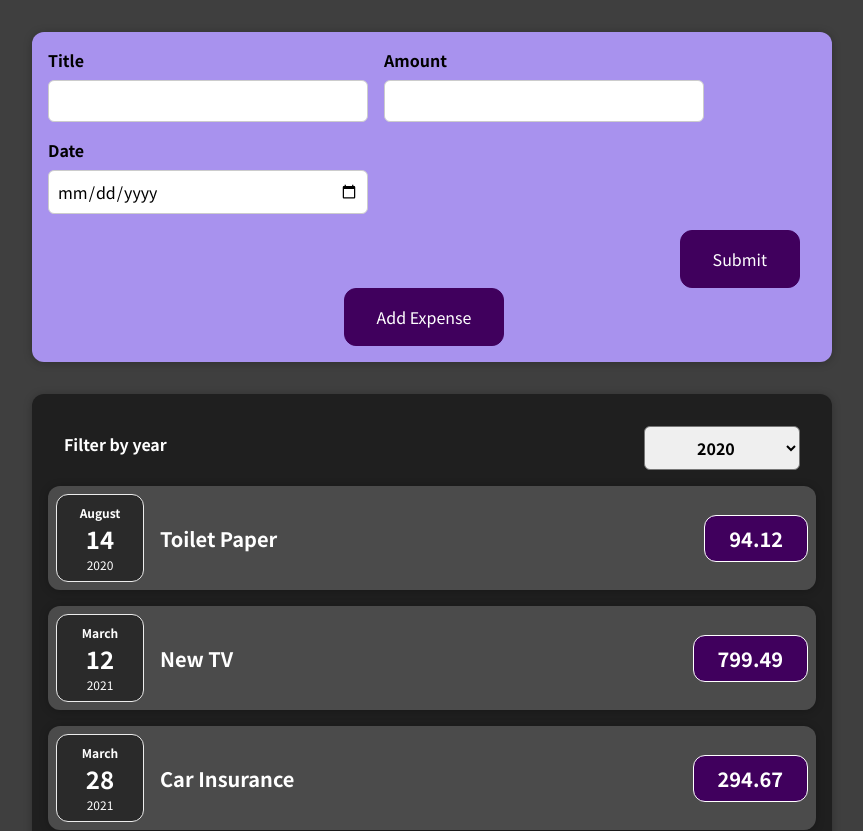
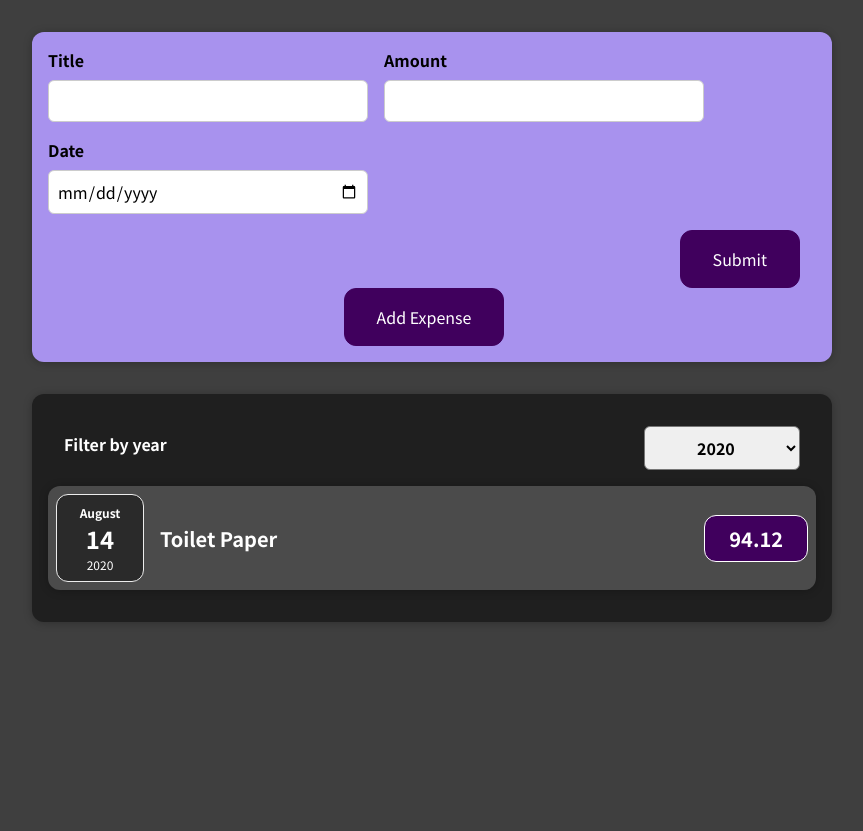
Before and after one commit to studiolaidbackanonymous/dev_reactprojects, a React (Create React App) app in the folder react_project_1/: page / in a window 1280 px wide. Shown: the top 831 px of the page, without its empty margins (208-1071 px from the left). After the commit the page ends 800 px from the top, so only its background shows below. Built offline with nearby package versions, Linux system fonts and the light colour scheme.

Commit message:
added filter list for filtered year

```diff
--- a/react_project_1/src/components/Expenses/Expenses.js
+++ b/react_project_1/src/components/Expenses/Expenses.js
@@ -10,6 +10,11 @@ const Expenses = (props) => {
   const filterChangeHandler = (selectedYear) => {
     setFilteredYear(selectedYear);
   };
+
+  const filteredExpenses = props.items.filter((item) => {
+    return item.date.getFullYear().toString() === filteredYear;
+  });
+
   return (
     <div>
       <Card className="expenses">
@@ -18,7 +23,8 @@ const Expenses = (props) => {
           onChangeFilter={filterChangeHandler}
         />
 
-        {props.items.map((item) => {
+        {filteredExpenses.map((item) => {
+          // if (filteredYear === item.date.getFullYear().toString())
           return (
             <ExpenseItem
               key={item.id}
@@ -28,7 +34,6 @@ const Expenses = (props) => {
             />
           );
         })}
-
         {/* <ExpenseItem
           title={props.items[0].title}
           amount={props.items[0].amount}
--- a/react_project_1/src/components/NewExpense/ExpenseForm.js
+++ b/react_project_1/src/components/NewExpense/ExpenseForm.js
@@ -80,7 +80,7 @@ const ExpenseForm = (props) => {
           <label>Date</label>
           <input
             type="date"
-            min="2022-01-01"
+            min="2000-01-01"
             step="2022-12-31"
             value={enteredDate}
             onChange={dateChangeHandler}
```
Also changed, not shown: 1 other file (tests, documents, lock files or other folders).
